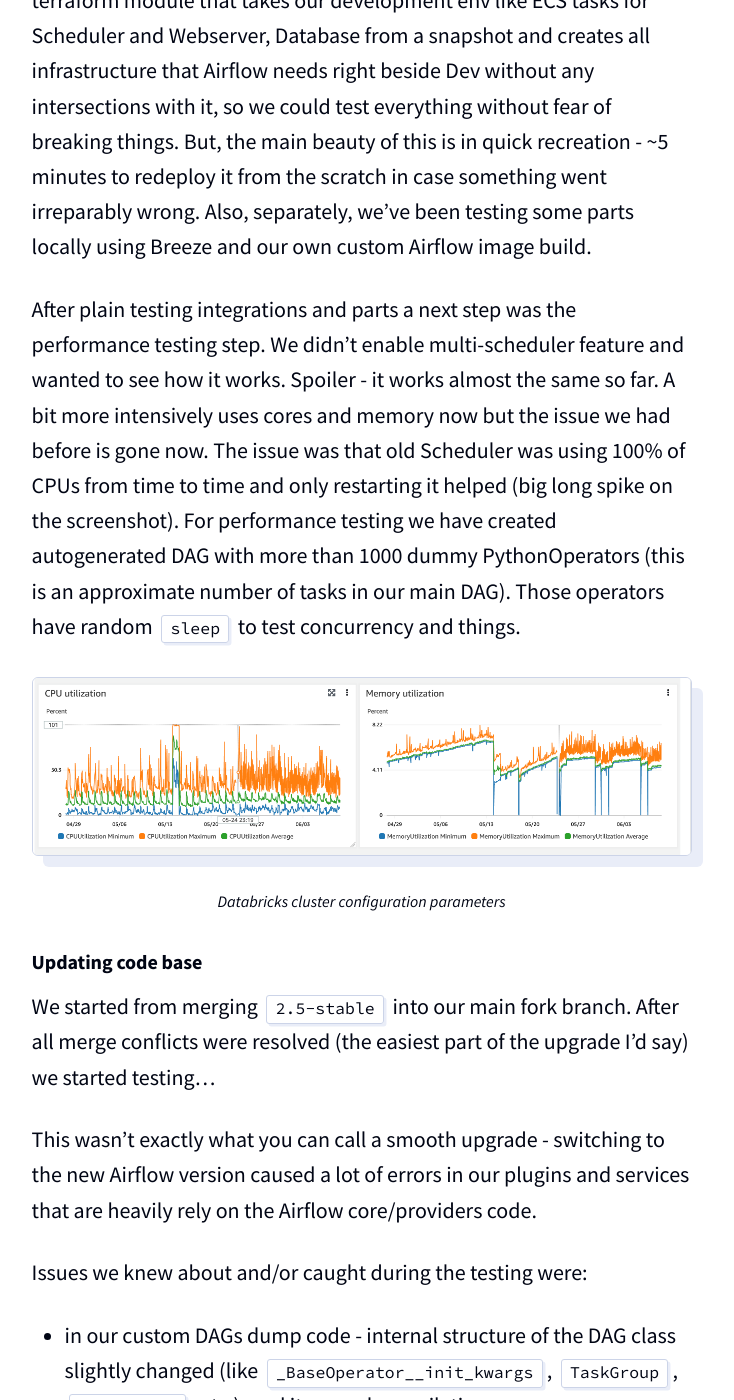
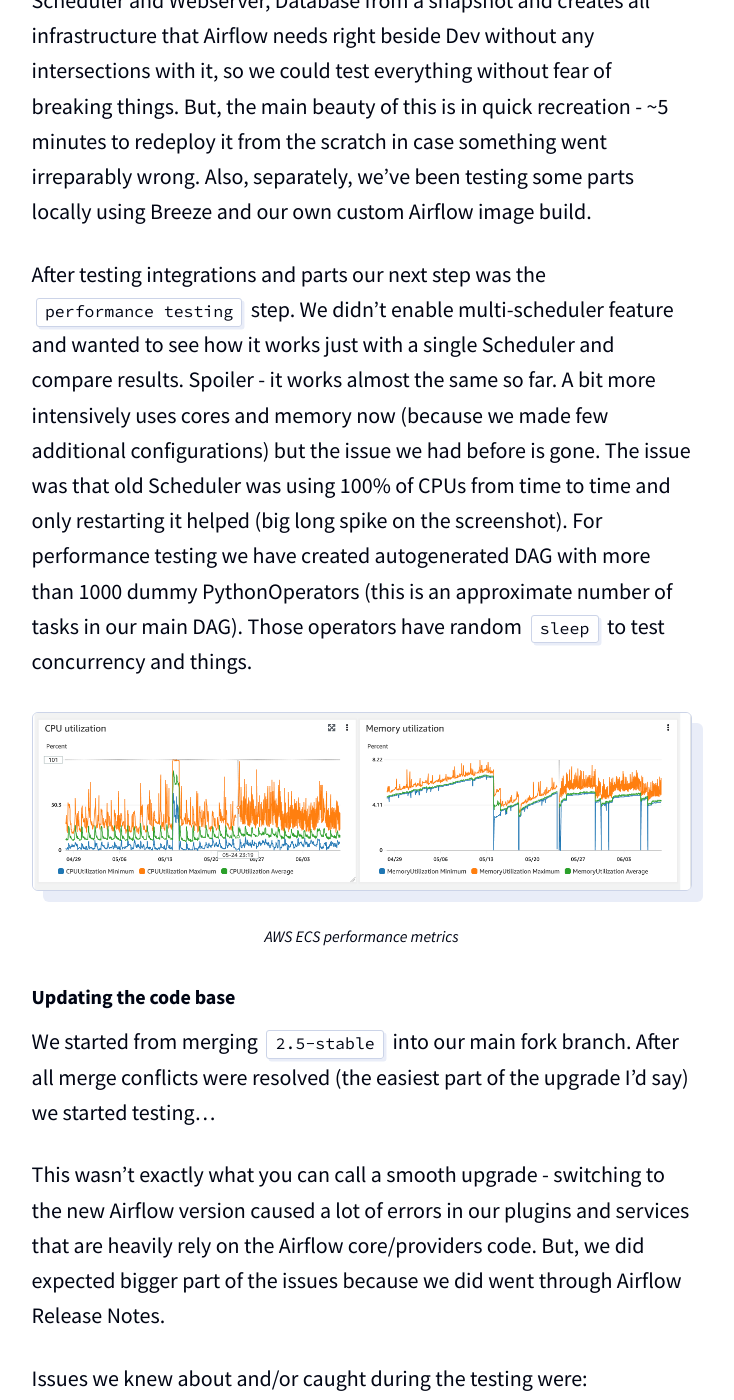
Before and after one commit to scribd/scribd.github.io, a Jekyll site: the page built from _posts/2023-06-07-airflow-upgrade-to-2-5-3.md, in a window 1280 px wide and 1400 px high, scrolled down 3181 px. Shown: the whole window, without its empty margins (342-1076 px from the left). Built offline with Jekyll 4.4.1, drawn with Linux system fonts in a browser that asks for light colours; our own code applies the rules of GitHub Pages for plain Markdown files; some of the changed text lies outside the part shown.

Commit message:
rephrased some sentences and fixed image name

```diff
--- a/_posts/2023-06-07-airflow-upgrade-to-2-5-3.md
+++ b/_posts/2023-06-07-airflow-upgrade-to-2-5-3.md
@@ -17,28 +17,28 @@
 - Old but gold Airflow `2.2.0`
     - Our private fork with custom changes that we didn't upstream yet
     - Airflow Image based on `python3.7` Docker image stored in AWS ECR (Elastic Container Registry)
-      - We are installing Airflow in `--editable` mode each time to apply our custom changes
+      - We install Airflow in `--editable` mode each time to apply our custom changes
     - Scheduler and Web Server running on AWS ECS Fargate (Elastic Container Service)
     - Terraform for configuring ECS tasks and Airflow params
     - Kubernetes Executor on AWS EKS `1.24` (Elastic Kubernetes Service)
-- Airflow backend - MySQL `5.7` on RDS (Relational Database Service)
-![](/post-images/2023-06-07-airflow-upgrade-to-2-5-3/airflow_highlevel_architecture.png)
-<font size="3"><center><i>Databricks cluster configuration parameters</i></center></font>
+- Airflow backend - MySQL `5.7` on AWS RDS (Relational Database Service)
+![](/post-images/2023-06-07-airflow-upgrade-to-2-5-3/airflow-highlevel-architecture.png)
+<font size="3"><center><i>High-level architecture of our Airflow infrastructure</i></center></font>
 
 Also, we have a couple of our own Airflow plugins like custom operators, hooks and _Self-Service Backfill UI_ (you can learn more about this in our [Airflow Summit 2021 slides](https://airflowsummit.org/slides/2021/e5_6-ModernizeAirflow-Scribd.pdf)).
-And Jenkins pipeline for building Airflow docker image and apply Terraform to restart ECS tasks with new configurations and Airflow image.
+Jenkins pipeline for building Airflow Docker image and apply Terraform to restart ECS tasks with new configurations and Airflow image.
 
 ### Why?
 
-We decided to upgrade because of released features and fixed bugs obviously, but the most valuable thing we wanted is multiple Schedulers because our Fargate instance came close to it's max available resources, and we suffered from constant high CPU utilization.
+We decided to upgrade because of released features and fixed bugs obviously, but the most valuable thing we desired is multiple Schedulers because our Fargate instance came close to it's max available resources, and we suffered from constant high CPU utilization.
 
-This caused MySQL upgrade because multiple Schedulers don't work with MySQL 5.7 which doesn't support SKIP LOCKED or NOWAIT SQL clauses.
+This caused MySQL upgrade because multiple Schedulers don't work with MySQL 5.7 which doesn't support `SKIP LOCKED` or `NOWAIT` SQL clauses.
 
-With all the rest we decided that this is a good idea to also bump Python version from `3.7` to `3.10` (which, as you already may understand, wasn't)
+With all the rest we decided that this is a good idea (which, as you may guess, wasn't) to also bump Python version from `3.7` to `3.10`
 
 ### As promised - the journey!
 
-Before everything we read all release notes started from 2.2.0 to 2.5.3 simply to understand what we should be waiting for. Created a list of possible issues we can face with. We thought we prepared and fearlessly made first move.
+Before everything we went through all [Release Notes](https://airflow.apache.org/docs/apache-airflow/stable/release_notes.html) started from 2.2.0 to 2.5.3 simply to understand what we should be waiting for. Created a list of possible issues we can face with. We thought we prepared and fearlessly made a first move.
 
 #### Database upgrade
 
@@ -47,15 +47,16 @@
 #### Testing - yes / no / maybe so?
 From time to time it's good to test everything before upgrading it on Production - in order to test all integrations we created separate terraform module that takes our development env like ECS tasks for Scheduler and Webserver, Database from a snapshot and creates all infrastructure that Airflow needs right beside Dev without any intersections with it, so we could test everything without fear of breaking things. But, the main beauty of this is in quick recreation - ~5 minutes to redeploy it from the scratch in case something went irreparably wrong. Also, separately, we've been testing some parts locally using Breeze and our own custom Airflow image build.
 
-After plain testing integrations and parts a next step was the performance testing step. We didn't enable multi-scheduler feature and wanted to see how it works. Spoiler - it works almost the same so far. A bit more intensively uses cores and memory now but the issue we had before is gone now. The issue was that old Scheduler was using 100% of CPUs from time to time and only restarting it helped (big long spike on the screenshot).
+After testing integrations and parts our next step was the `performance testing` step. We didn't enable multi-scheduler feature and wanted to see how it works just with a single Scheduler and compare results. Spoiler - it works almost the same so far. A bit more intensively uses cores and memory now (because we made few additional configurations) but the issue we had before is gone. The issue was that old Scheduler was using 100% of CPUs from time to time and only restarting it helped (big long spike on the screenshot).
 For performance testing we have created autogenerated DAG with more than 1000 dummy PythonOperators (this is an approximate number of tasks in our main DAG). Those operators have random `sleep` to test concurrency and things.
 ![](/post-images/2023-06-07-airflow-upgrade-to-2-5-3/ecs-performance-metrics.png)
-<font size="3"><center><i>Databricks cluster configuration parameters</i></center></font>
+<font size="3"><center><i>AWS ECS performance metrics</i></center></font>
 
-#### Updating code base
+#### Updating the code base
 We started from merging `2.5-stable` into our main fork branch. After all merge conflicts were resolved (the easiest part of the upgrade I'd say) we started testing...
 
 This wasn't exactly what you can call a smooth upgrade - switching to the new Airflow version caused a lot of errors in our plugins and services that are heavily rely on the Airflow core/providers code.
+But, we did expected bigger part of the issues because we did went through Airflow Release Notes.
 
 Issues we knew about and/or caught during the testing were:
 - in our custom DAGs dump code - internal structure of the DAG class slightly changed (like `_BaseOperator__init_kwargs`, `TaskGroup`, `ParamsDict`, etc.), and it caused compilation errors
@@ -65,7 +66,9 @@
 - `node:12.22.6` Docker image we used for building npm (`airflow/www/static/dist`) was too old for the new and shiny Airflow (switched to the `node:16.0.0`)
 - `TriggerRuleDep` changed, and our custom rules that were using/overriding `_get_dep_statuses` and `_evaluate_trigger_rule` also started to fail
 - [Okta integration](https://tech.scribd.com/blog/2021/integrating-airflow-and-okta.html) started to fail because of new Flask AppBuilder (simply adding `server_metadata_url` to existing configuration solved the issue)
-- some Airflow configuration params (like `AIRFLOW__CORE__SQL_ALCHEMY_CONN` -> `AIRFLOW__DATABASE__SQL_ALCHEMY_CONN`) were changes
+- some Airflow configuration params were changed:
+  - `AIRFLOW__CORE__SQL_ALCHEMY_CONN` -> `AIRFLOW__DATABASE__SQL_ALCHEMY_CONN`
+  - Airflow config section `kubernetes` renamed to `kubernetes_executor` and all related environment variables configurations started with `AIRFLOW__KUBERNETES__...` changed accordingly to `AIRFLOW__KUBERNETES_EXECUTOR__...`
 - `AwsLambdaHook` changed to `LambdaHook` in the `AWS` provider. `function_name` parameter was moved from the `AwsLambdaHook.init()` function to the `invoke_lambda` function (put it closer to the execution)
 - BaseOperator's `task_concurrency` parameter changed to `max_active_tis_per_dag`
 - `ResultProxy` and `RowProxy` classes from `sqlalchemy.engine.result` changed their names to the `Result` and `Row`
```
Also changed, not shown: post-images/2023-06-07-airflow-upgrade-to-2-5-3/airflow-highlevel-architecture.png (renamed from post-images/2023-06-07-airflow-upgrade-to-2-5-3/airflow_highlevel_architecture.png).
